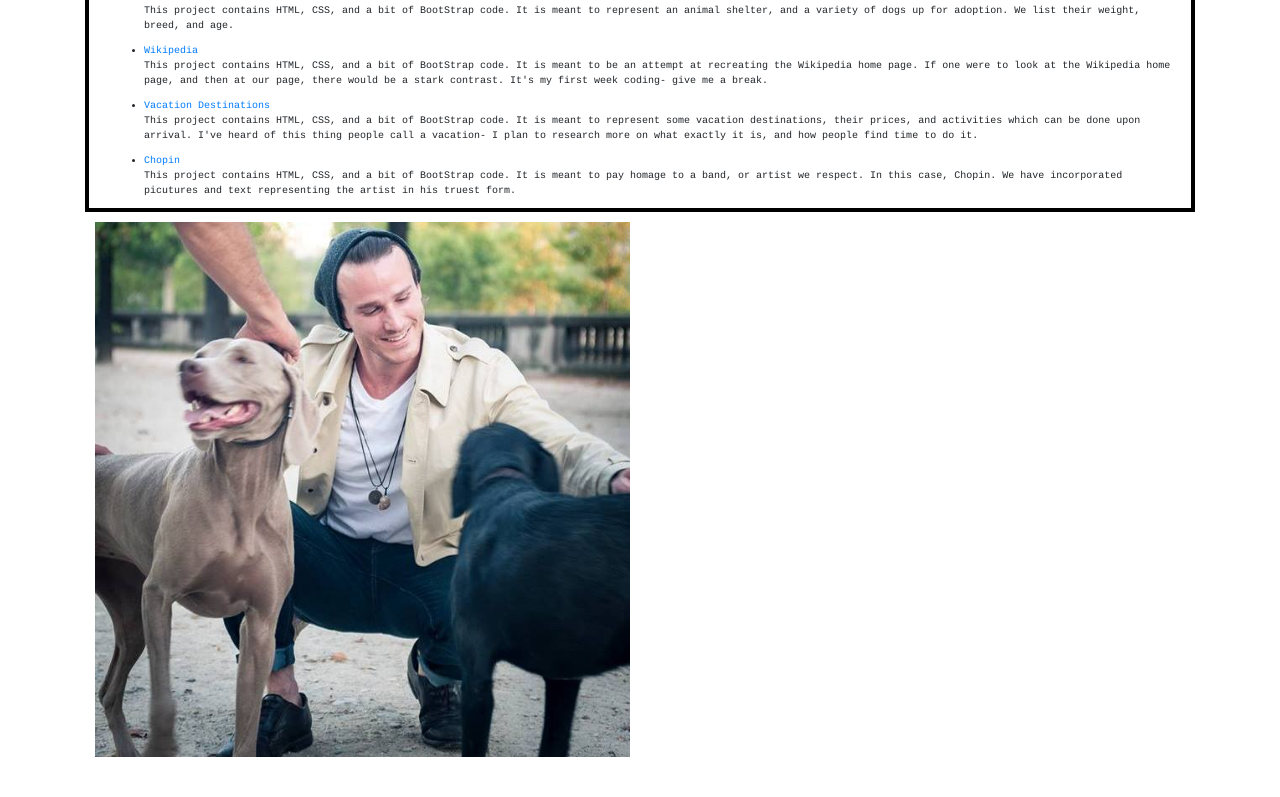
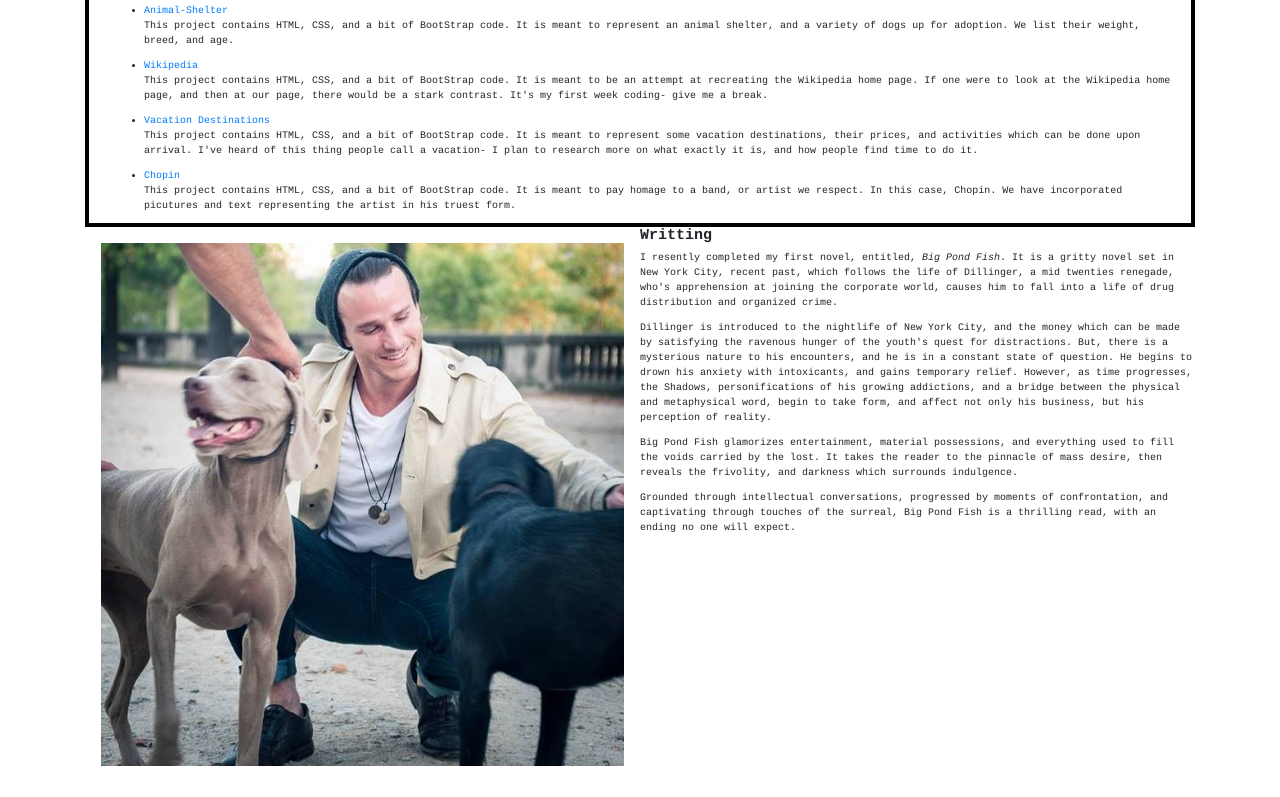
Before and after one commit to TavishOKeefe/Portfolio-Webpage, a plain HTML site: page index.html in a window 1280 px wide. Shown: the part 439-1236 px from the top of the page. Before the commit the page ends 1206 px from the top, so only its background shows below. Drawn offline with nearby package versions, Linux system fonts and the light colour scheme.

Commit message:
add image, add text, float image.

```diff
--- a/css/styles.css
+++ b/css/styles.css
@@ -27,8 +27,10 @@ h4 {
 .tavish {
   width: 50%;
   float: left;
+  padding: 6px;
 }
 
 body {
   font-family: courier, monospace;
+  margin: 15px;
 }
--- a/index.html
+++ b/index.html
@@ -58,6 +58,16 @@
         <img src="img/Tavish2.jpg" alt="Picture of Tavish">
       </div>
 
+      <h4><strong>Writting</strong></h4>
+
+          <p>I resently completed my first novel, entitled, <em>Big Pond Fish</em>. It is a gritty novel set in New York City, recent past, which follows the life of Dillinger, a mid twenties renegade, who's apprehension at joining the corporate world, causes him to fall into a life of drug distribution and organized crime.</p>
+
+          <p>Dillinger is introduced to the nightlife of New York City, and the money which can be made by satisfying the ravenous hunger of the youth's quest for distractions. But, there is a mysterious nature to his encounters, and he is in a constant state of question. He begins to drown his anxiety with intoxicants, and gains temporary relief. However, as time progresses, the Shadows, personifications of his growing addictions, and a bridge between the physical and metaphysical word, begin to take form, and affect not only his business, but his perception of reality.</p>
+
+          <p>Big Pond Fish glamorizes entertainment, material possessions, and everything used to fill the voids carried by the lost. It takes the reader to the pinnacle of mass desire, then reveals the frivolity, and darkness which surrounds indulgence.</p>
+
+          <p>Grounded through intellectual conversations, progressed by moments of confrontation, and captivating through touches of the surreal, Big Pond Fish is a thrilling read, with an ending no one will expect.</p>
+
 
 
 
```
